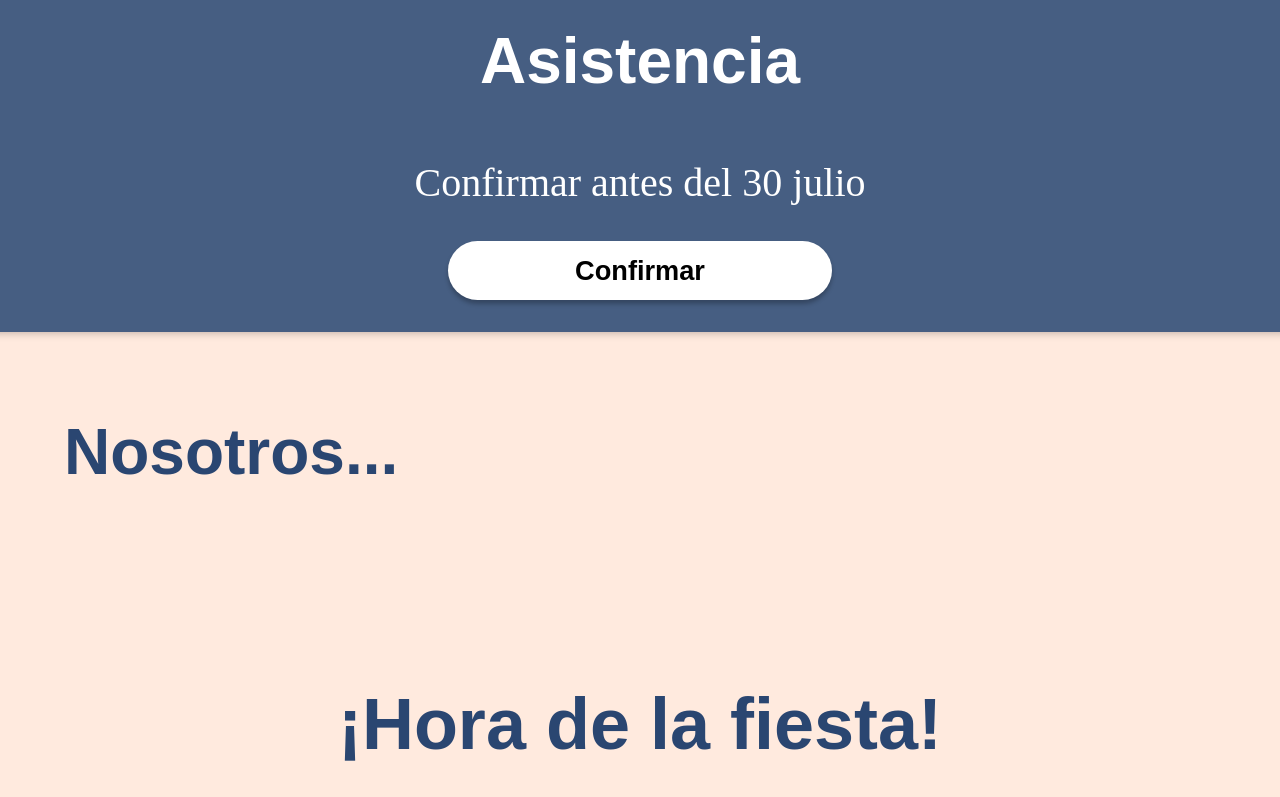
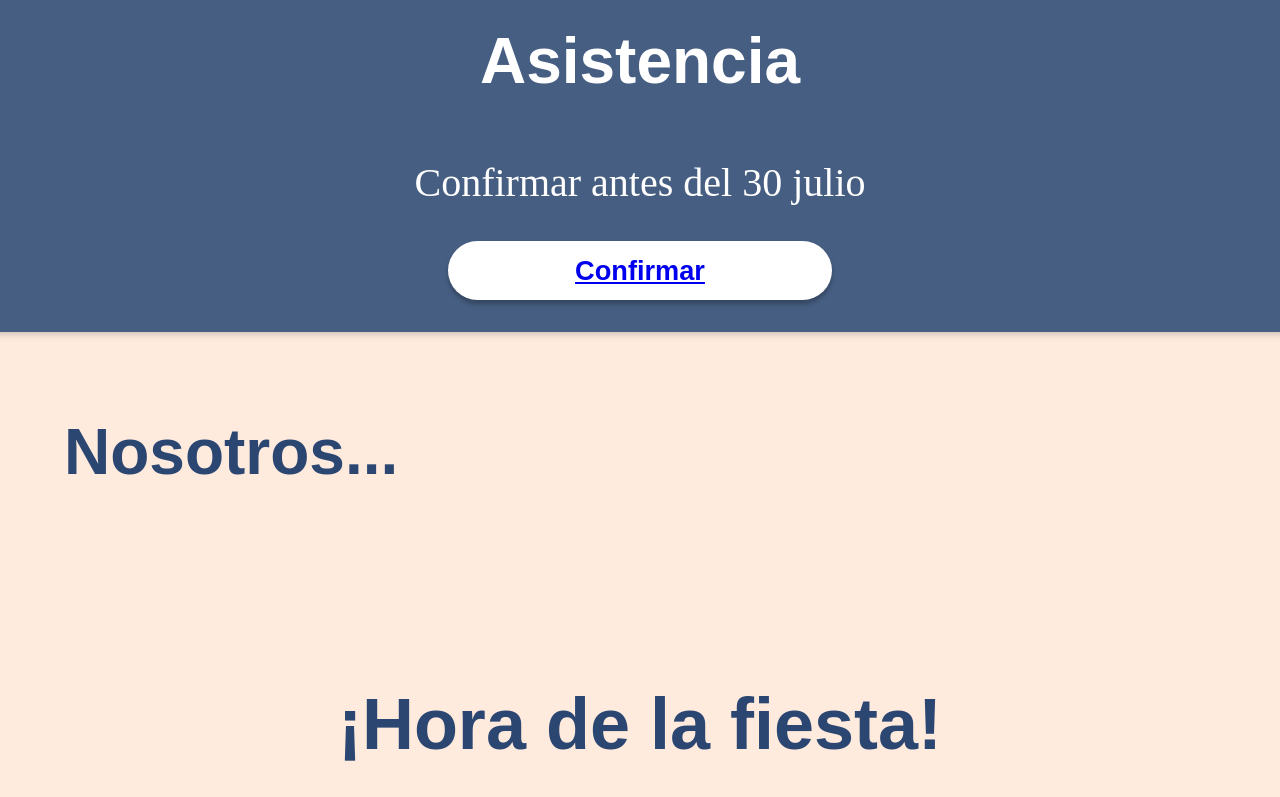
Before and after one commit to santfernandez/wedding-card-1, a React (Create React App) app: page / in a window 1280 px wide. Shown: the part 1820-2617 px from the top of the page. Built offline with nearby package versions, Linux system fonts and the light colour scheme; grey boxes are pictures that could not be loaded; a web font is replaced by a local one.

Commit message:
last changes before launch

```diff
--- a/src/sections/Instagram.js
+++ b/src/sections/Instagram.js
@@ -19,7 +19,7 @@ const Instagram = () => {
         <a
           target="_blank"
           rel="noreferrer"
-          href="https://www.instagram.com/explore/tags/joacoysofi/?hl=es"
+          href="https://www.instagram.com/"
           className="instagram-link"
         >
           <p>Ver en Instagram</p>
--- a/src/sections/RSVP.js
+++ b/src/sections/RSVP.js
@@ -1,9 +1,7 @@
 import React, { useState } from "react";
 import "../styles/RSVP.css";
-import RSVPModal from "../components/RSVPModal";
 
 const RSVP = () => {
-  const [isOpen, setIsOpen] = useState(false);
   return (
     <div className="rsvp-container">
       <div className="rsvp">
@@ -14,8 +12,9 @@ const RSVP = () => {
             target="_blank"
             rel="noreferrer"
             href="https://docs.google.com/forms/d/e/1FAIpQLSfBsJ9zCOEgW-dCjGXtaWwsoYTkPw1UZbe3Uay7L00ZkTFhiw/viewform"
-          ></a>
-          Confirmar
+          >
+            Confirmar
+          </a>
         </button>
       </div>
     </div>
--- a/src/styles/Home.css
+++ b/src/styles/Home.css
@@ -11,7 +11,7 @@
 @media (min-width: 600px) {
 
     .home {
-        background-image: url("https://drive.google.com/uc?export=view&id=1-fSL7MBS_TVcAwO-CQgRrwbm4i3po3df");
+        background-image: url("https://drive.google.com/uc?export=view&id=1p92iBdps_ayh2ii58ucF42Mpq7ffNd90");
         background-repeat: no-repeat;
         background-size: cover;
         display: flex;
```
